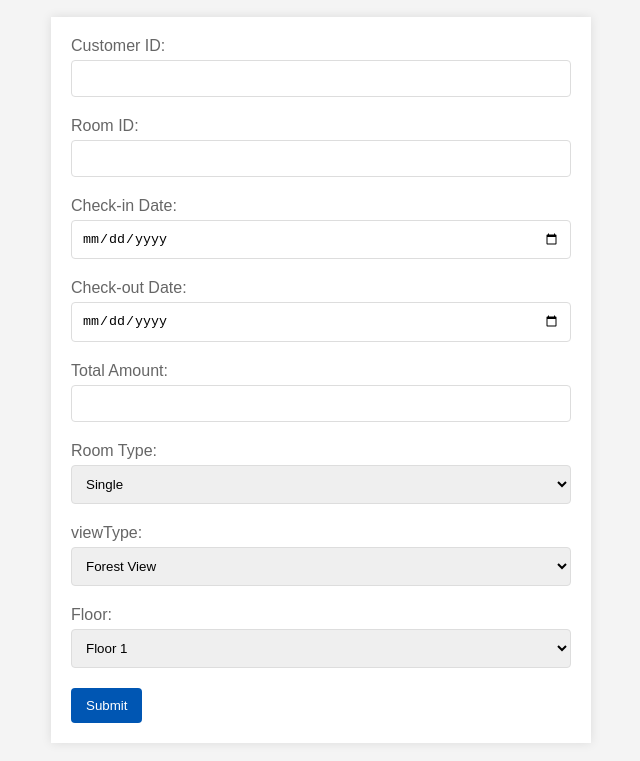
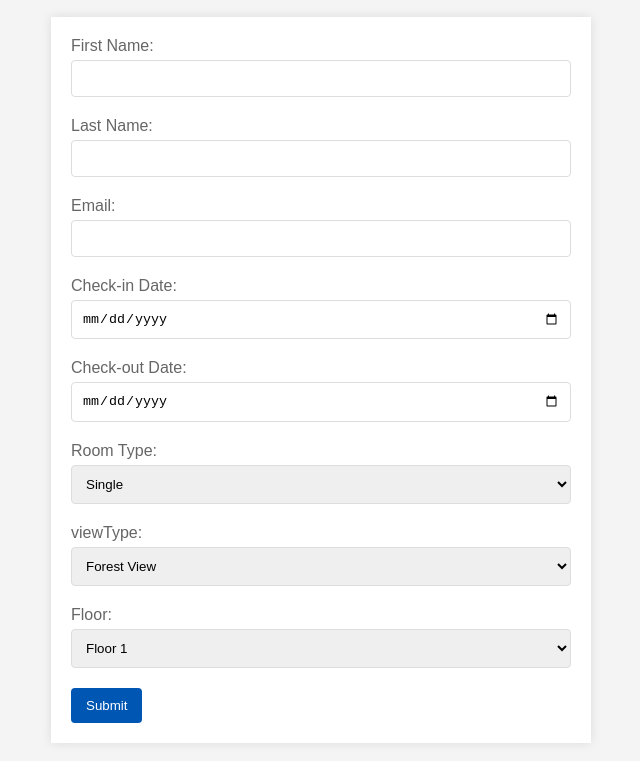
Before and after one commit to Yamini-hari/Hote_Management_SRH_SDP, a plain HTML site: page booking_form.html in a window 1280 px wide. Shown: the part 79-840 px from the top of the page, without its empty margins (319-959 px from the left). Drawn offline with Linux system fonts and the light colour scheme.

Commit message:
Update booking_form.html

```diff
--- a/booking_form.html
+++ b/booking_form.html
@@ -67,11 +67,15 @@
 <body>
     <h2>New Booking</h2>
     <form id="bookingForm" class="form-container">
-        <label for="customerID">Customer ID:</label>
-        <input type="number" id="customerID" name="customerID" required>
+         <label for="firstName">First Name:</label>
+        <input type="text" id="firstName" name="firstName" required>
 
-        <label for="roomID">Room ID:</label>
-        <input type="number" id="roomID" name="roomID" required>
+
+        <label for="lastName">Last Name:</label>
+        <input type="text" id="lastName" name="lastName" required>
+
+        <label for="email">Email:</label>
+        <input type="text" id="email" name="email" required>
 
 
         <label for="checkinDate">Check-in Date:</label>
@@ -79,9 +83,6 @@
 
         <label for="checkoutDate">Check-out Date:</label>
         <input type="date" id="checkoutDate" name="checkoutDate" required>
-
-        <label for="totalAmount">Total Amount:</label>
-        <input type="number" id="totalAmount" name="totalAmount" required>
 
         <label for="roomType">Room Type:</label>
         <select id="roomType" name="roomType" required>
@@ -104,8 +105,8 @@
             <option value="1">Floor 1</option>
             <option value="2">Floor 2</option>
             <option value="3">Floor 3</option>
-            <option value="4">Floor 2</option>
-            <option value="5">Floor 3</option>
+            <option value="4">Floor 4</option>
+            <option value="5">Floor 5</option>
             <!-- Add more options as needed -->
         </select>
 
```
